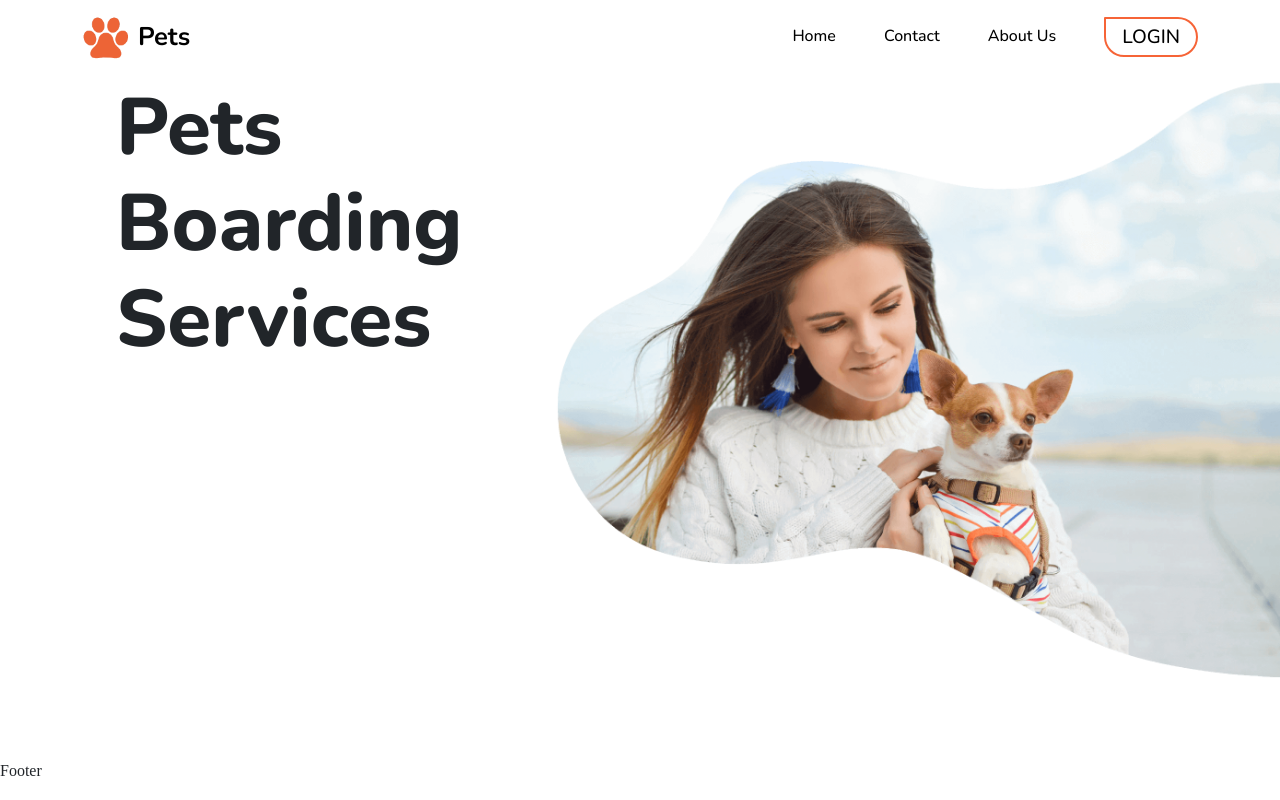
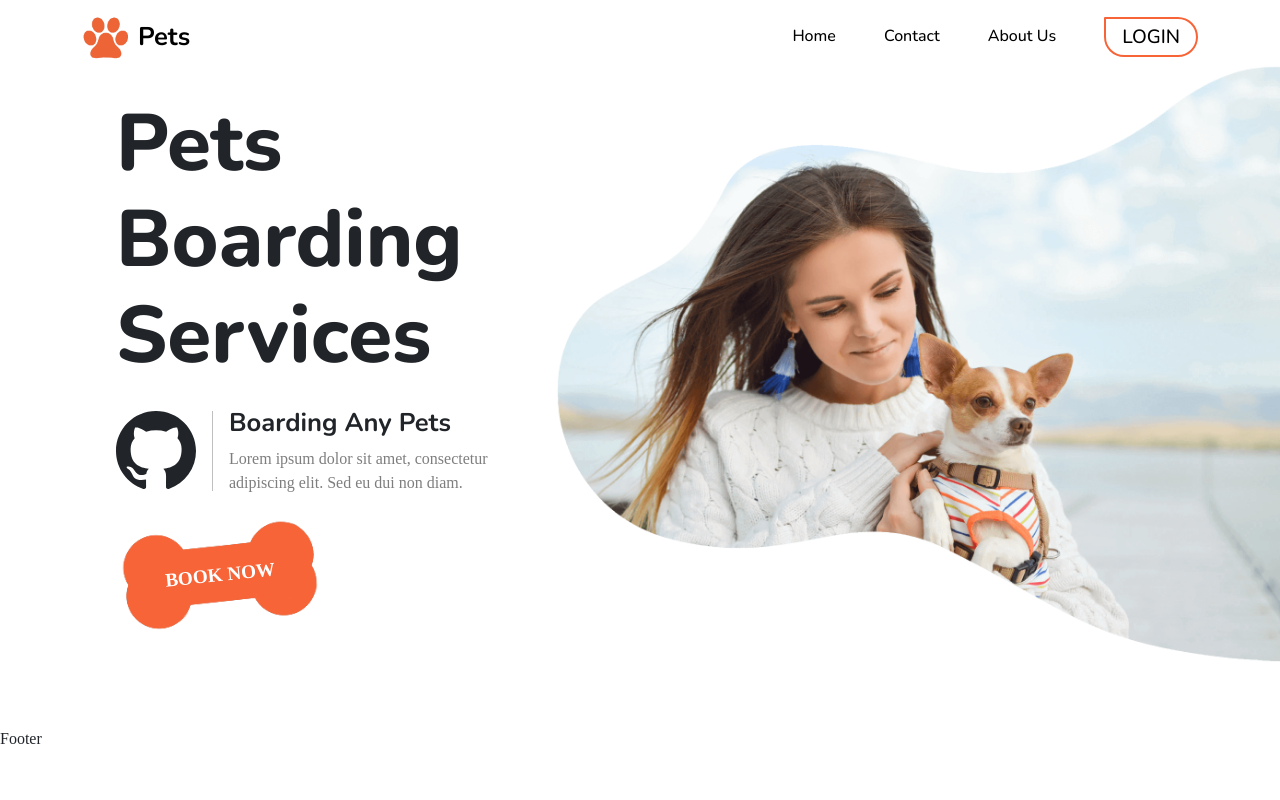
Before and after one commit to saeidsh777/pet-sample-2, a React (Vite) app: page / in a window 1280 px wide. Built offline with nearby package versions, Linux system fonts and the light colour scheme; a web font is replaced by a local one.

Commit message:
create component  BtnBone

```diff
--- /dev/null
+++ b/src/Components/BtnBone/BtnBone.css
@@ -0,0 +1,71 @@
+.btn-bone {
+  width: 13rem;
+  height: 7rem;
+  background-image: url(/images/bone.png);
+  background-position: center;
+  background-size: contain;
+  background-repeat: no-repeat;
+  animation: rotate-out .5s linear forwards;
+  -webkit-animation: rotate-out .5s linear forwards;
+}
+.btn-bone:hover {
+  animation: rotate-in .5s linear forwards;
+  -webkit-animation: rotate-in .5s linear forwards;
+}
+@keyframes rotate-in {
+  0% {
+    transform: rotate(0deg);
+    -webkit-transform: rotate(0deg);
+    -moz-transform: rotate(0deg);
+    -ms-transform: rotate(0deg);
+    -o-transform: rotate(0deg);
+  }
+  10% {
+    transform: rotate(-6deg);
+    -webkit-transform: rotate(-6deg);
+    -moz-transform: rotate(-6deg);
+    -ms-transform: rotate(-6deg);
+    -o-transform: rotate(-6deg);
+}
+  100% {
+    transform: rotate(8deg);
+    -webkit-transform: rotate(8deg);
+    -moz-transform: rotate(8deg);
+    -ms-transform: rotate(8deg);
+    -o-transform: rotate(8deg);
+}
+}
+@keyframes rotate-out {
+  0% {
+    transform: rotate(8deg);
+    -webkit-transform: rotate(8deg);
+    -moz-transform: rotate(8deg);
+    -ms-transform: rotate(8deg);
+    -o-transform: rotate(8deg);
+}
+  10% {
+    transform: rotate(-6deg);
+    -webkit-transform: rotate(-6deg);
+    -moz-transform: rotate(-6deg);
+    -ms-transform: rotate(-6deg);
+    -o-transform: rotate(-6deg);
+}
+  100% {
+    transform: rotate(0deg);
+    -webkit-transform: rotate(0deg);
+    -moz-transform: rotate(0deg);
+    -ms-transform: rotate(0deg);
+    -o-transform: rotate(0deg);
+}
+}
+
+.link-btn-bone {
+  transform: rotate(-6deg);
+  -webkit-transform: rotate(-6deg);
+  -moz-transform: rotate(-6deg);
+  -ms-transform: rotate(-6deg);
+  -o-transform: rotate(-6deg);
+  font-weight: bold;
+  color: var(--white);
+  font-size: var(--fs-1-2r);
+}
--- /dev/null
+++ b/src/Components/BtnBone/BtnBone.jsx
@@ -0,0 +1,12 @@
+import React from 'react'
+import './BtnBone.css'
+import { Link } from 'react-router-dom';
+export default function BtnBone() {
+  return (
+    <Link className="btn-bone d-flex align-items-center justify-content-center">
+      <span className="link-btn-bone" to="/">
+        BOOK NOW
+      </span>
+    </Link>
+  );
+}
--- a/src/Components/TopBar/TopBar.css
+++ b/src/Components/TopBar/TopBar.css
@@ -1,26 +1,28 @@
 .top-bar {
-  padding: .5rem 0;
-  background-color: var(--white);
+  padding: 0.5rem 0;
   position: fixed;
   z-index: 100;
   left: 0;
   top: 0;
   width: 100%;
-  transition: all .3s ease-in-out;
-  -webkit-transition: all .3s ease-in-out;
-  -moz-transition: all .3s ease-in-out;
-  -ms-transition: all .3s ease-in-out;
-  -o-transition: all .3s ease-in-out;
+  transition: all 0.3s ease-in-out;
+  -webkit-transition: all 0.3s ease-in-out;
+  -moz-transition: all 0.3s ease-in-out;
+  -ms-transition: all 0.3s ease-in-out;
+  -o-transition: all 0.3s ease-in-out;
+}
+.top-bar-scroll {
+  background-color: var(--white);
 }
 
 .header-logo-box {
   width: 3rem;
   height: 3rem;
-  transition: all .3s ease-in-out;
-  -webkit-transition: all .3s ease-in-out;
-  -moz-transition: all .3s ease-in-out;
-  -ms-transition: all .3s ease-in-out;
-  -o-transition: all .3s ease-in-out;
+  transition: all 0.3s ease-in-out;
+  -webkit-transition: all 0.3s ease-in-out;
+  -moz-transition: all 0.3s ease-in-out;
+  -ms-transition: all 0.3s ease-in-out;
+  -o-transition: all 0.3s ease-in-out;
 }
 .header-logo-box-scroll {
   width: 2.5rem;
--- a/src/Components/TopBar/TopBar.jsx
+++ b/src/Components/TopBar/TopBar.jsx
@@ -11,9 +11,11 @@ export default function TopBar() {
     let addShadowTopBar = window.addEventListener("scroll", () => {
       if (window.scrollY > 100) {
         topBarElm.current.classList.add("shadow-sm");
+        topBarElm.current.classList.add("top-bar-scroll");
         headerLogoBox.current.classList.add("header-logo-box-scroll");
       } else {
         topBarElm.current.classList.remove("shadow-sm");
+        topBarElm.current.classList.remove("top-bar-scroll");
         headerLogoBox.current.classList.remove("header-logo-box-scroll");
       }
     });
--- a/src/Pages/Home/Home.css
+++ b/src/Pages/Home/Home.css
@@ -1,3 +1,11 @@
-.home-header-banner{
-    padding: 5rem 0;
+.home-header-banner {
+  padding: 4rem 0;
 }
+
+.header-icon {
+  font-size: var(--fs-5r);
+}
+
+.header-icon-parent {
+  border-right: 1px solid rgb(191, 191, 191);
+}
--- a/src/Pages/Home/Home.jsx
+++ b/src/Pages/Home/Home.jsx
@@ -1,14 +1,31 @@
 import React from "react";
+import Header from "../../Components/Header/Header";
+import { Github } from "react-bootstrap-icons";
 import "./Home.css";
-import Header from "../../Components/Header/Header";
+import BtnBone from "../../Components/BtnBone/BtnBone";
 export default function Home() {
   return (
     <>
       <Header>
         <div className="home-header-banner">
-            <div className="row align-content-center">
+          <div className="row align-content-center align-items-center">
             <div className="col-12 col-lg-5 text-center text-lg-start mt-5 mt-lg-0 ps-c">
               <h1>Pets Boarding Services</h1>
+
+              <div className="d-flex align-items-center my-lg-4">
+                <div className="pe-0 pe-lg-3 header-icon-parent">
+                  <Github className="header-icon" />
+                </div>
+                <div className="ps-0 ps-lg-3">
+                  <h3>Boarding Any Pets</h3>
+                  <p className="mb-0 gray-t">
+                    Lorem ipsum dolor sit amet, consectetur adipiscing elit. Sed
+                    eu dui non diam.
+                  </p>
+                </div>
+              </div>
+
+              <BtnBone/>
             </div>
 
             <div className="col-12 col-lg-7">
--- a/src/styles/custom.css
+++ b/src/styles/custom.css
@@ -6,6 +6,9 @@
 }
 .green-t {
   color: var(--green);
+}
+.gray-t {
+  color: var(--gray2);
 }
 
 .orng-b {
--- a/src/styles/media.css
+++ b/src/styles/media.css
@@ -14,6 +14,6 @@
   }
 
   .pe-c {
-    padding: 0 ;
+    padding: 0;
   }
 }
--- a/src/styles/reset.css
+++ b/src/styles/reset.css
@@ -1,5 +1,3 @@
-
-
 *,::after,::before{
     margin: 0;
     padding: 0;
@@ -29,8 +27,8 @@ h1{
 h2 {
     font-size: var(--fs-3-6r);
 }
+
 h3 {
-    font-family: var(--f-nunito-b);
     font-family: var(--f-nunito-b);
     font-size: var(--fs-1-6r);
 }
--- a/src/styles/root.css
+++ b/src/styles/root.css
@@ -35,6 +35,7 @@
     --black:black;
     --green:#7ABA59;
     --gray:#F2F2F4;
+    --gray2:#7e7e7e;
     --yellow:#FFC449;
 
 }
```
Also changed, not shown: public/images/bone.png (added). Lines whose indentation alone changed are shown as unchanged.
